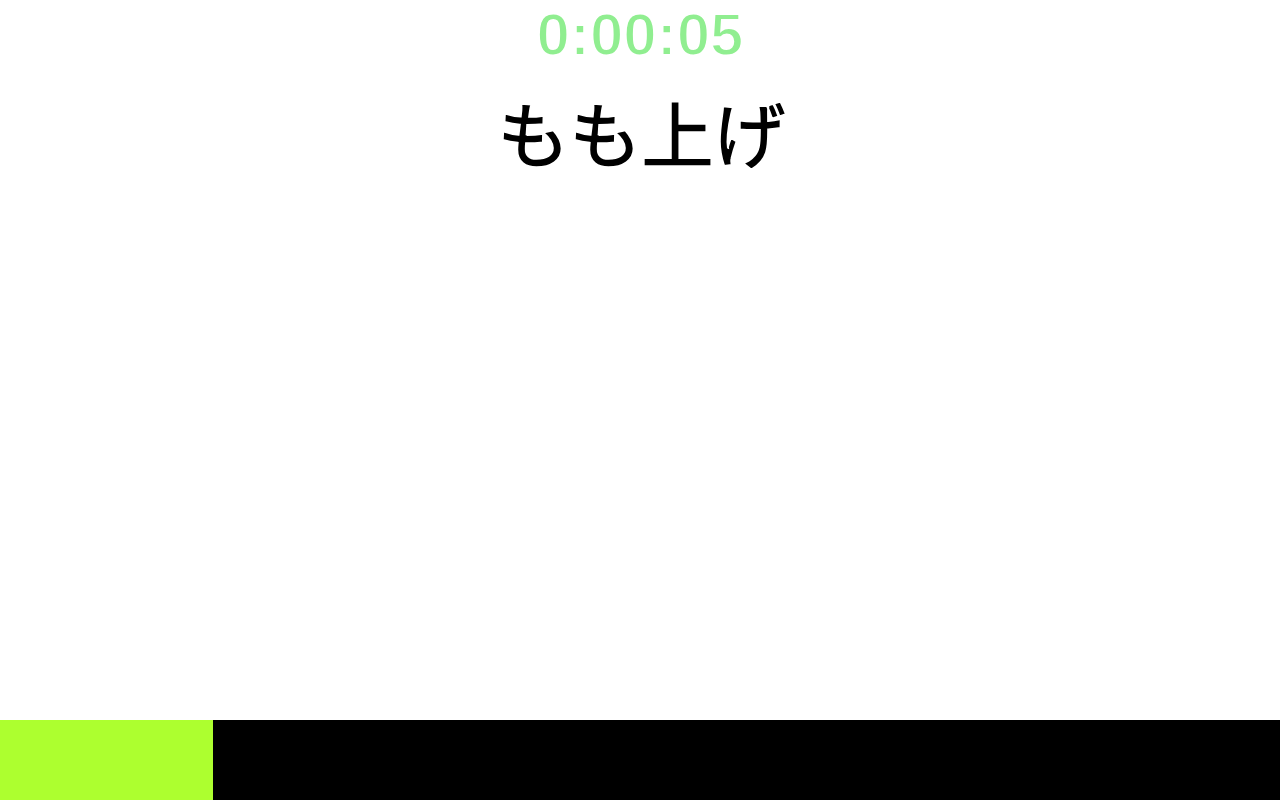
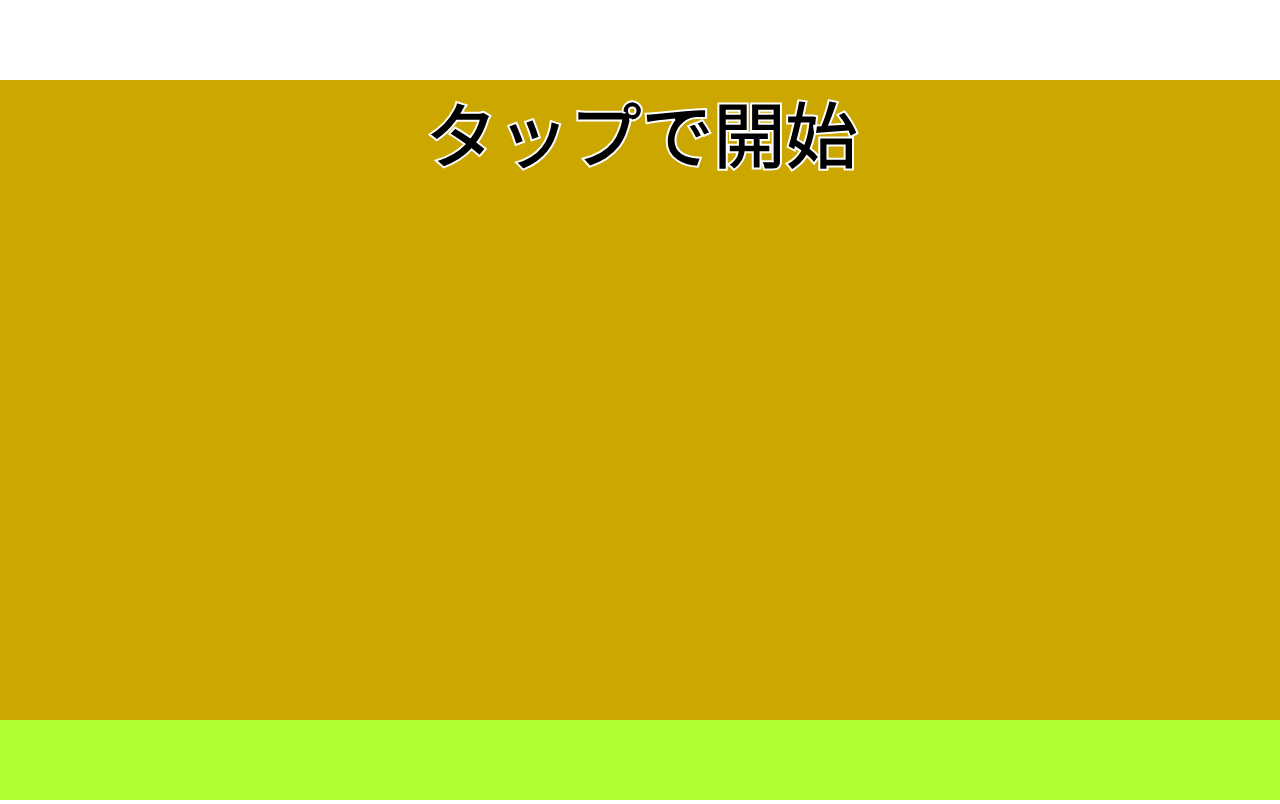
Before and after one commit to select766/nagara-fit, a plain HTML site: page honpen.html in a window 1280 px wide. Shown: the top 804 px of the page. Drawn offline with Linux system fonts and the light colour scheme; grey boxes are pictures that could not be loaded.

Commit message:
スリープ防止用のyoutube動画埋め込み

```diff
--- a/honpen.css
+++ b/honpen.css
@@ -30,6 +30,19 @@ main {
     text-stroke: 2px #FFF;
 }
 
+#tap-to-start {
+    width: 100%;
+    height: 100%;
+    background-color: rgb(204, 167, 0);
+    font-family: sans-serif;
+    font-size: 72px;
+    font-weight: 900;
+    text-align: center;
+    margin: auto;
+    -webkit-text-stroke: 2px #FFF;
+    text-stroke: 2px #FFF;
+}
+
 footer {
     height: 10%;
     width: 100%;
--- a/honpen.html
+++ b/honpen.html
@@ -1,16 +1,31 @@
 <!DOCTYPE html>
 <html lang="ja">
-<head>
-    <meta charset="UTF-8">
-    <meta http-equiv="X-UA-Compatible" content="IE=edge">
-    <meta name="viewport" content="width=device-width, initial-scale=1.0">
+  <head>
+    <meta charset="UTF-8" />
+    <meta http-equiv="X-UA-Compatible" content="IE=edge" />
+    <meta name="viewport" content="width=device-width, initial-scale=1.0" />
     <title>ながらフィットタイマー</title>
-    <link href="honpen.css" rel="stylesheet">
+    <link href="honpen.css" rel="stylesheet" />
     <script src="honpen.js"></script>
-</head>
-<body>
+  </head>
+  <body>
     <header><div id="timer"></div></header>
-    <main><div id="move-title"></div></main>
-    <footer><div id="remaining-bar-bg"><div id="remaining-bar-fg"></div></div></footer>
-</body>
+    <main>
+      <div id="move-title"></div>
+      <div id="tap-to-start">タップで開始</div>
+    </main>
+    <footer>
+      <div id="remaining-bar-bg"><div id="remaining-bar-fg"></div></div>
+    </footer>
+    <iframe
+      wdth="560"
+      height="315"
+      src="https://www.youtube.com/embed/Cfuzq1rQ7lI"
+      title="YouTube video player"
+      frameborder="0"
+      allow="accelerometer; autoplay; clipboard-write; encrypted-media; gyroscope; picture-in-picture"
+      allowfullscreen
+    ></iframe>
+    <p>↑スリープ防止用動画</p>
+  </body>
 </html>
--- a/honpen.js
+++ b/honpen.js
@@ -130,10 +130,13 @@ function main() {
   document.getElementsByTagName(
     "body"
   )[0].style.height = `${window.innerHeight}px`;
-  console.log("main");
-  schedule.push(...firstMoves);
-  currSchedule = popNextSchedule();
-  setInterval(incrTick, 1000);
+  document.getElementById("tap-to-start").addEventListener("click", () => {
+    document.getElementById("tap-to-start").style.display = "none";
+    console.log("main");
+    schedule.push(...firstMoves);
+    currSchedule = popNextSchedule();
+    setInterval(incrTick, 1000);
+  });
 }
 
 window.addEventListener("load", main);
```
